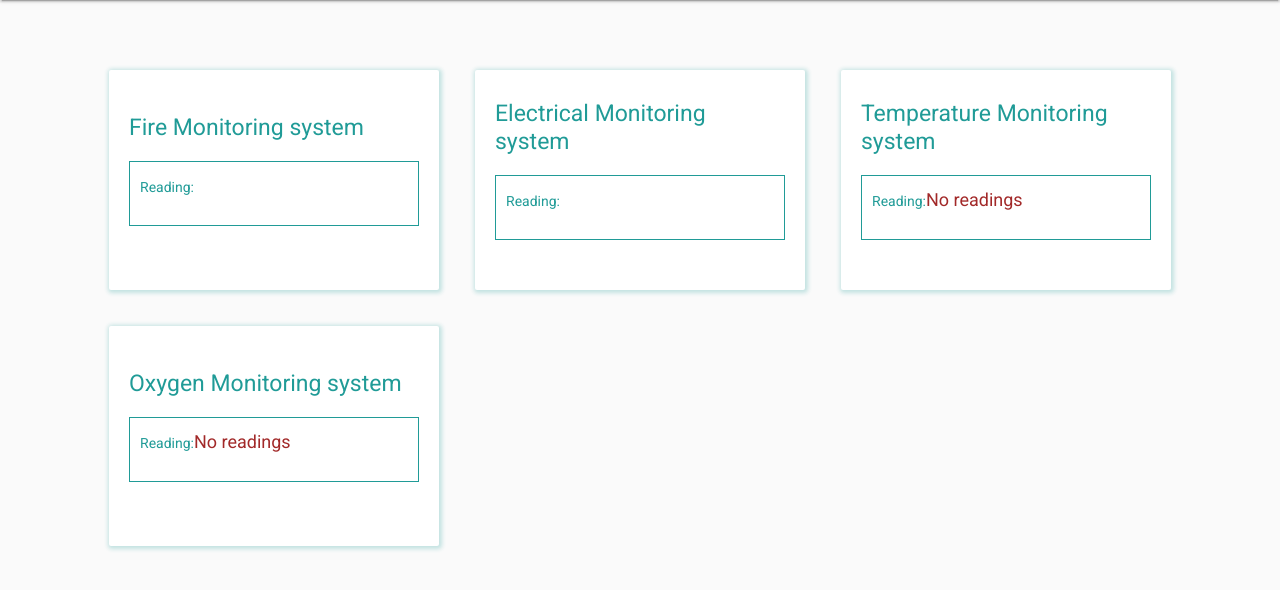
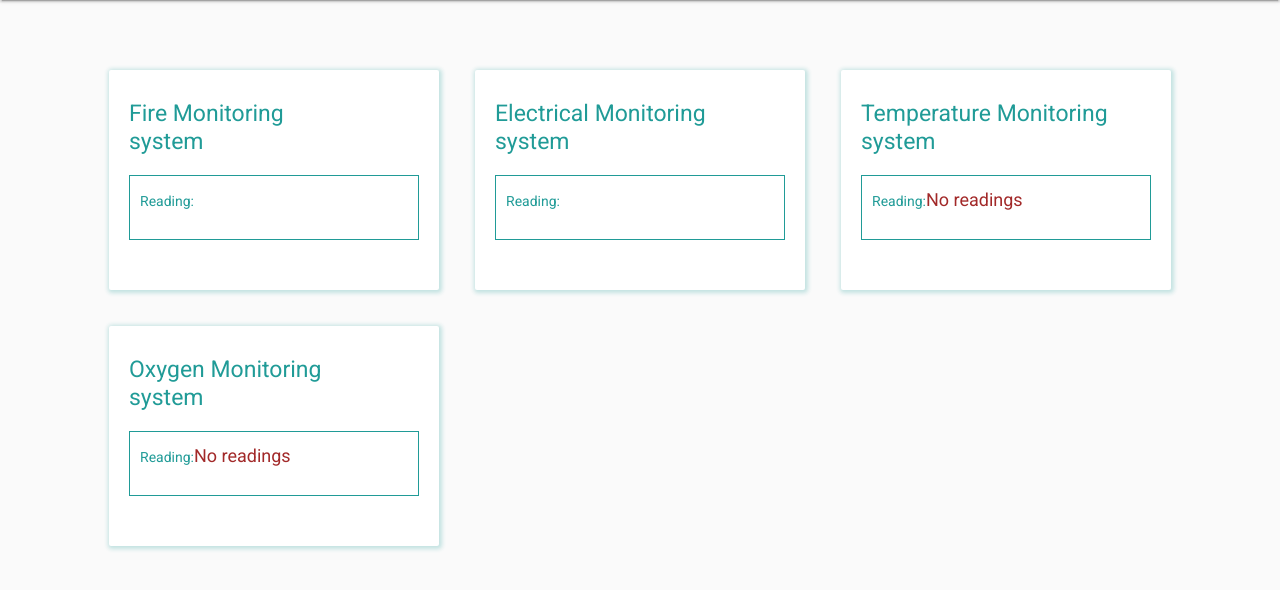
Before and after one commit to SSDCS/Prototype-System-based-on-Monolithic-Paradigm, a Flask app: page / in a window 1280 px wide. Shown: the part 56-646 px from the top of the page. Run offline with Flask 2, Linux system fonts and the light colour scheme; a user stored in the database is signed in; some libraries are stand-ins or nearby versions.

Commit message:
visual topic adjustment

```diff
--- a/Application/templates/dashboard.html
+++ b/Application/templates/dashboard.html
@@ -109,7 +109,7 @@
   <div class="cards_wrapper">
     <div class="admin_container">
       <div class="card" id="fire_id">
-        <h3 class="heading">Fire Monitoring system</h3>
+        <h3 class="heading">Fire Monitoring <br>system</h3>
         <div class="reading">
           <p class="val">
             Reading:<span class="r_val"><span id="fire"></span></span>
@@ -126,7 +126,7 @@
         </div>
       </div>
       <div class="card" id="electrical_id">
-        <h3 class="heading">Electrical Monitoring system</h3>
+        <h3 class="heading">Electrical Monitoring <br>system</h3>
         <div class="reading">
           <p class="val">
             Reading:<span class="r_val"><span id="electrical"></span></span>
@@ -143,7 +143,7 @@
         </div>
       </div>
       <div class="card" id="temperature_id">
-        <h3 class="heading">Temperature Monitoring system</h3>
+        <h3 class="heading">Temperature Monitoring <br>system</h3>
         <div class="reading">
           <p class="val">
             Reading:<span class="r_val"
@@ -162,7 +162,7 @@
         </div>
       </div>
       <div class="card" id="oxygen_id">
-        <h3 class="heading">Oxygen Monitoring system</h3>
+        <h3 class="heading">Oxygen Monitoring <br>system</h3>
         <div class="reading">
           <p class="val">
             Reading:<span class="r_val"
```
